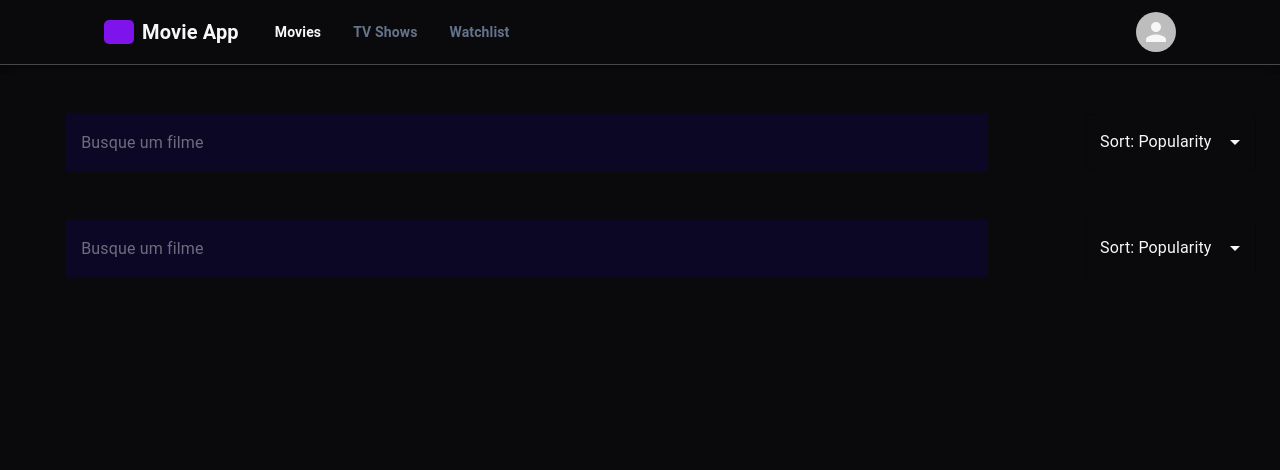
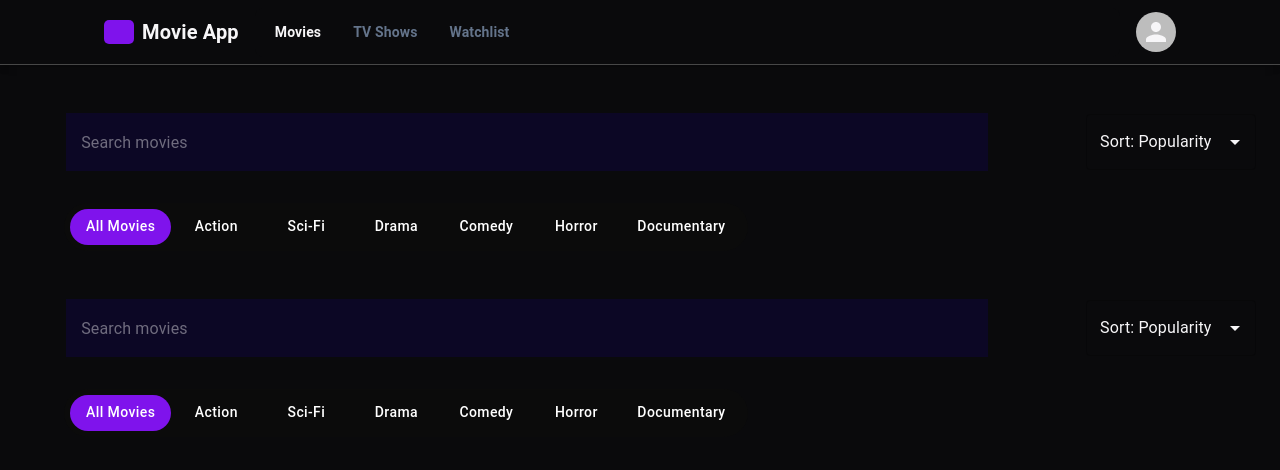
Before and after one commit to Flavianna-Saldanha/movie-app, a React (Vite) app: page /search in a window 1280 px wide. Shown: the top 470 px of the page. Built offline with nearby package versions, Linux system fonts and the light colour scheme; no server answers; some icons are missing.

Commit message:
feat: Add movie category navigation

```diff
--- /dev/null
+++ b/src/components/navigation/Navigation.tsx
@@ -0,0 +1,114 @@
+import * as React from "react";
+import Box from "@mui/material/Box";
+import Tabs from "@mui/material/Tabs";
+import Tab from "@mui/material/Tab";
+
+export default function Navigation() {
+	const [value, setValue] = React.useState(0);
+
+	const handleChange = (_: React.SyntheticEvent, newValue: number) => {
+		setValue(newValue);
+	};
+
+	const tabs = [
+		"All Movies",
+		"Action",
+		"Sci-Fi",
+		"Drama",
+		"Comedy",
+		"Horror",
+		"Documentary",
+	];
+
+	return (
+		<Box
+			sx={{
+				width: "100%",
+				display: "flex",
+				justifyContent: {
+					xs: "center",
+					lg: "flex-start",
+				},
+				mt: { xs: 2, md: 4 },
+				px: { xs: 2, lg: 8 },
+			}}
+		>
+			<Tabs
+				value={value}
+				onChange={handleChange}
+				variant="scrollable"
+				scrollButtons={false}
+				slotProps={{
+					indicator: {
+						sx: { display: "none" },
+					},
+				}}
+				sx={{
+					backgroundColor: "#0b0b0b",
+					borderRadius: "999px",
+					padding: "6px",
+					gap: "8px",
+					maxWidth: "100%",
+
+					"& .MuiTabs-scroller": {
+						overflowX: "auto",
+					},
+					"&::-webkit-scrollbar": {
+						display: "none",
+					},
+				}}
+			>
+				{tabs.map((label, index) => (
+					<Tab
+						key={label}
+						label={label}
+						disableRipple
+						sx={{
+							textTransform: "none",
+							whiteSpace: "nowrap",
+
+							minHeight: { xs: "32px", md: "36px" },
+							padding: {
+								xs: "4px 12px",
+								md: "6px 16px",
+							},
+							fontSize: {
+								xs: "13px",
+								md: "14px",
+							},
+
+							borderRadius: "999px",
+							fontWeight: 500,
+							color: "white",
+							backgroundColor:
+                value === index
+                	? "var(--bg-tertiary)"
+                	: "transparent",
+							transition: "all 0.3s ease",
+
+							"&.Mui-selected": {
+								color: "white",
+								backgroundColor: "var(--bg-tertiary)",
+							},
+
+							"&:hover": {
+								backgroundColor:
+                  value === index
+                  	? "var(--bg-tertiary)"
+                  	: "rgba(255,255,255,0.1)",
+							},
+
+							"&:focus": {
+								outline: "none",
+							},
+
+							"&:focus-visible": {
+								outline: "none",
+							},
+						}}
+					/>
+				))}
+			</Tabs>
+		</Box>
+	);
+}
--- a/src/pages/home/Home.tsx
+++ b/src/pages/home/Home.tsx
@@ -1,6 +1,6 @@
 import { useEffect, useState } from "react";
 import type { movieType } from "../../types/movieType";
-import { Box, Container, Typography } from "@mui/material";
+import { Box, Typography } from "@mui/material";
 import MovieCard from "../../components/movieCard/MovieCard";
 
 const movieURL = import.meta.env.VITE_API;
@@ -33,22 +33,13 @@ const Home = () => {
 				mx: 20,
 			}}
 		>
-			<Typography
-				variant="h4"
-				sx={{
-					fontSize: 40,
-					textAlign: "center",
-					margin: "2rem 0 1rem" }}
-			>
-					Melhores filmes:
-			</Typography>
-
 			<Box
 				sx={{
 					display: "flex",
 					flexWrap: "wrap",
 					justifyContent: "center",
 					gap: 3,
+					mt: 8,
 				}}
 			>
 				{listMovies.length === 0 && (
--- a/src/pages/search/Search.tsx
+++ b/src/pages/search/Search.tsx
@@ -2,6 +2,7 @@ import SearchIcon from "@mui/icons-material/Search";
 import { Autocomplete, Box, Button, Container, TextField, Toolbar } from "@mui/material";
 import TuneIcon from "@mui/icons-material/Tune";
 import type { Movie } from "../../types/movieType";
+import Navigation from "../../components/navigation/Navigation";
 
 interface SearchProps {
  	movies?: Movie[];
@@ -18,7 +19,7 @@ const Search = ({ movies }: SearchProps) => {
 					sx={{ width: { xs:"60vw", lg:"72vw", xl:"80vw" }, margin: "auto", marginTop: 6, backgroundColor: "var(--bg-quaternary)", display: "flex", justifyContent: "center" }}>
 					<TextField
 						type="text"
-						placeholder="Busque um filme"
+						placeholder="Search movies"
 						sx={{
 							border: "1px solid transparent",
 							flex: 1,
@@ -70,6 +71,8 @@ const Search = ({ movies }: SearchProps) => {
 
 				</Box>
 			</Toolbar>
+
+			<Navigation />
 		</Box>
 	);
 };
```
